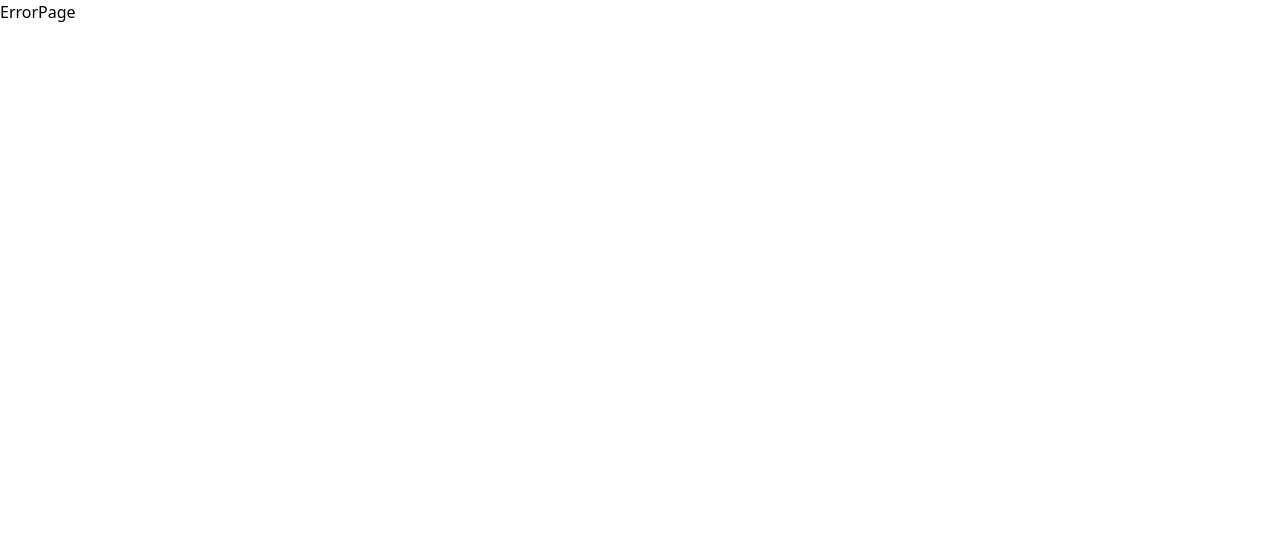
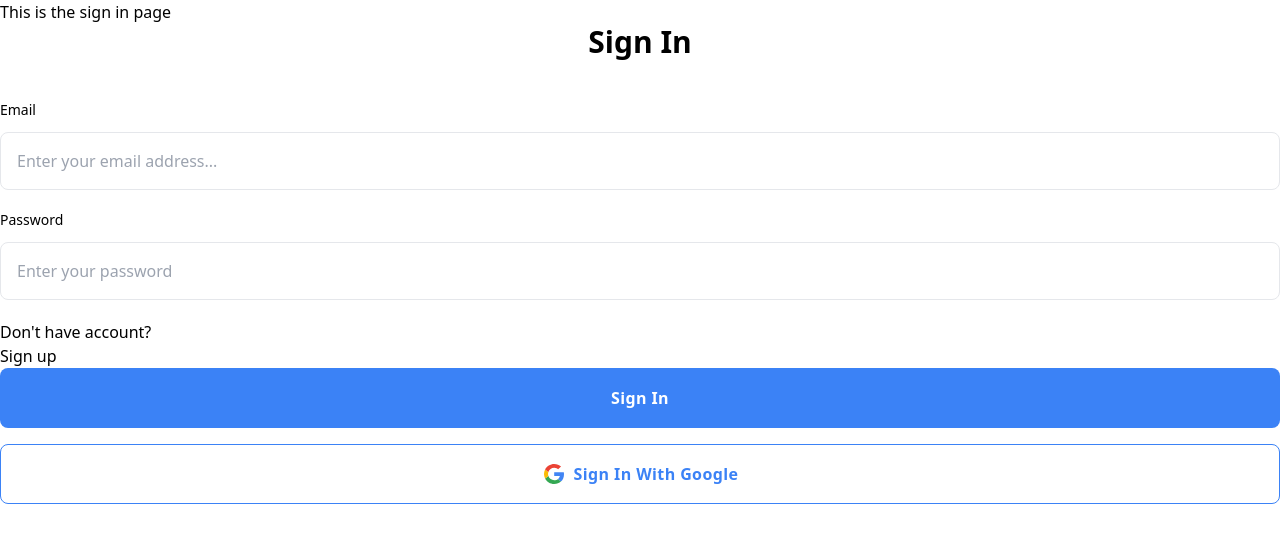
Before and after one commit to thanhhafmcvn/fake-authentication, a React (Vite) app: page /fake-authentication/signin in a window 1280 px wide. Shown: the top 542 px of the page. Built offline with nearby package versions, Linux system fonts and the light colour scheme.

Commit message:
changed the <Route/> path

```diff
--- a/src/App.jsx
+++ b/src/App.jsx
@@ -18,8 +18,8 @@ function App() {
     createRoutesFromElements(
       <>
         <Route path="/fake-authentication" element={<Home />} />
-        <Route path="/signup" element={<SignUp />} />
-        <Route path="/signin" element={<SignIn />} />
+        <Route path="/fake-authentication/signup" element={<SignUp />} />
+        <Route path="/fake-authentication/signin" element={<SignIn />} />
         <Route path="*" element={<ErrorPage />} />
       </>
     )
--- a/src/pages/ErrorPage.jsx
+++ b/src/pages/ErrorPage.jsx
@@ -1,9 +1,17 @@
 import React from 'react'
-
+import {useNavigate} from 'react-router-dom'
 const ErrorPage = () => {
+  const navigate = useNavigate();
   return (
-    <div>ErrorPage</div>
-  )
+    <div className="w-screeen h-screen flex flex-1 justify-center items-center bg-black">
+      <div className="flex flex-1 justify-center items-center flex-col">
+        <h1 className="text-[70px] font-mono font-bold text-white">
+          404 Not Found
+        </h1>
+        <button className="btn btn-outline btn-accent text-[35px] p-[20px] flex flex-1 justify-center items-center font-mono" onClick={()=>navigate('/fake-authentication')}>Return to Home</button>
+      </div>
+    </div>
+  );
 }
 
 export default ErrorPage
--- a/src/pages/Home.jsx
+++ b/src/pages/Home.jsx
@@ -8,8 +8,8 @@ const Home = () => {
         This is the homepage of fake authentication project
       </h1>
       <div className='text-[30px] text-blue-700 font-bold'>
-        <h2 onClick={() => navigate("/signup")}>Sign up</h2>
-        <h2 onClick={() => navigate("/signin")}>Sign in</h2>
+        <h2 onClick={() => navigate("/fake-authentication/signup")}>Sign up</h2>
+        <h2 onClick={() => navigate("/fake-authentication/signin")}>Sign in</h2>
       </div>
     </div>
   );
--- a/src/pages/SignIn.jsx
+++ b/src/pages/SignIn.jsx
@@ -70,7 +70,7 @@ const SignIn = () => {
           />
         </div>
         <h3>Don't have account?</h3>
-        <h3 onClick={(e) => navigate('/signup')}>Sign up</h3>
+        <h3 onClick={(e) => navigate('/fake-authentication/signup')}>Sign up</h3>
         <button
           onClick={(e) => handleSignInWithEmailAndPassword(e)}
           className="inline-flex w-full items-center justify-center px-8 py-4 font-sans font-semibold tracking-wide text-white bg-blue-500 rounded-lg h-[60px]"
--- a/src/pages/SignUp.jsx
+++ b/src/pages/SignUp.jsx
@@ -49,7 +49,7 @@ const SignUp = () => {
           onChange={(e) => setConfirmPassword(e.target.value)}
         />
       </div>
-      <h4 onClick={(() => navigate('/signin'))}>Sign in</h4>
+      <h4 onClick={(() => navigate('/fake-authentication/signin'))}>Sign in</h4>
       <button
         onClick={(e) => handleCreateAccount(e)}
         className="inline-flex w-full items-center justify-center px-8 py-4 font-sans font-semibold tracking-wide text-white bg-blue-500 rounded-lg h-[60px]"
```
